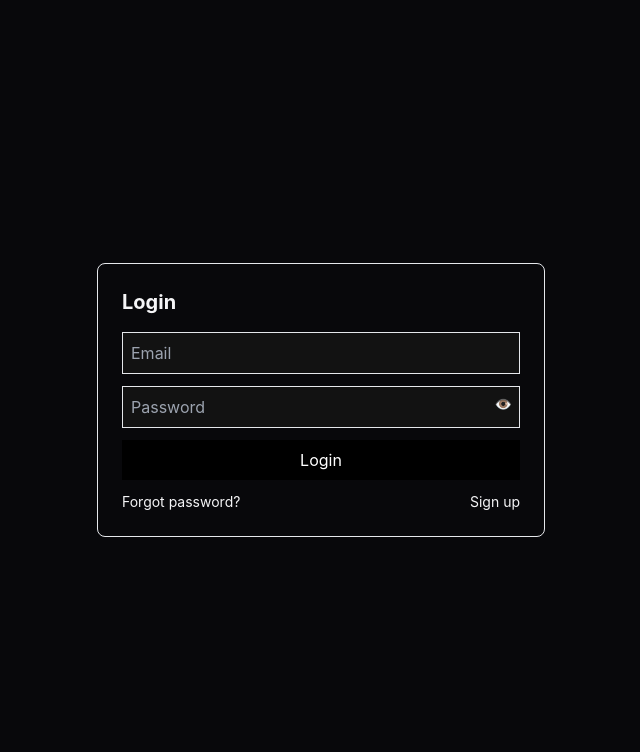
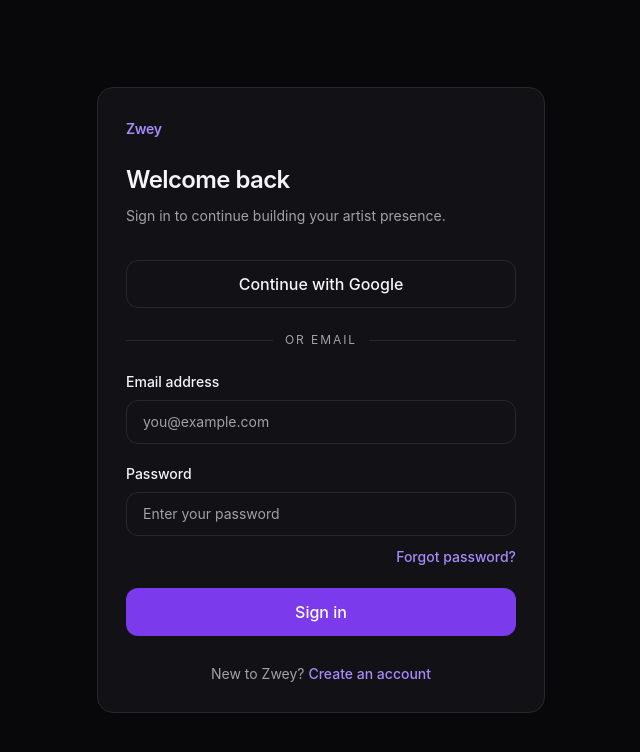
Before and after one commit to Josh-Fynly/zwey, a Next.js app: page /login in a window 1280 px wide. Shown: the top 752 px of the page, without its empty margins (319-959 px from the left). Built offline with nearby package versions, Linux system fonts and the light colour scheme; no server answers.

Commit message:
Refactor login page and improve authentication flow

```diff
--- a/app/login/page.js
+++ b/app/login/page.js
@@ -1,180 +1,193 @@
 "use client";
 
 import { useState } from "react";
+import Link from "next/link";
 import { useRouter } from "next/navigation";
-import { useAuth } from "../../context/AuthContext";
-import { auth } from "../../lib/firebase";
-import { sendPasswordResetEmail } from "firebase/auth";
+import {
+  GoogleAuthProvider,
+  signInWithEmailAndPassword,
+  signInWithPopup,
+} from "firebase/auth";
+import { doc, getDoc } from "firebase/firestore";
+import { auth, db } from "../../lib/firebase";
+import { getZweyErrorMessage } from "../../lib/errors";
+import Button from "../../components/ui/Button";
+import Input from "../../components/ui/Input";
+import Alert from "../../components/ui/Alert";
+import Card from "../../components/ui/Card";
 
-function getAuthErrorMessage(error) {
-  switch (error?.code) {
-    case "auth/invalid-credential":
-    case "auth/user-not-found":
-    case "auth/wrong-password":
-      return "Incorrect email or password. Please try again.";
+export default function LoginPage() {
+  const router = useRouter();
+  const [email, setEmail] = useState("");
+  const [password, setPassword] = useState("");
+  const [error, setError] = useState("");
+  const [loading, setLoading] = useState(false);
+  const [googleLoading, setGoogleLoading] = useState(false);
 
-    case "auth/too-many-requests":
-      return "Too many unsuccessful attempts. Please try again later.";
+  const continueAfterAuthentication = async (user) => {
+    const userSnapshot = await getDoc(doc(db, "users", user.uid));
 
-    case "auth/network-request-failed":
-      return "Network error. Check your connection and try again.";
-
-    case "auth/user-disabled":
-      return "This account has been disabled. Please contact support.";
-
-    default:
-      return "Unable to log in right now. Please try again.";
-  }
+    if (!userSnapshot.exists()) {
+      router.replace("/onboarding");
+      return;
     }
 
-function getPasswordResetErrorMessage(error) {
-  switch (error?.code) {
-    case "auth/invalid-email":
-      return "Please enter a valid email address.";
+    const userData = userSnapshot.data();
 
-    case "auth/user-not-found":
-      return "No account was found with that email address.";
-
-    case "auth/too-many-requests":
-      return "Too many requests. Please try again later.";
-
-    case "auth/network-request-failed":
-      return "Network error. Check your connection and try again.";
-
-    default:
-      return "Unable to send the password reset email. Please try again.";
-  }
+    if (userData.profileCompleted === true) {
+      router.replace("/dashboard");
+      return;
     }
 
-export default function Login() {
-  const [email, setEmail] = useState("");
-  const [password, setPassword] = useState("");
-  const [showPassword, setShowPassword] = useState(false);
-  const [error, setError] = useState("");
-  const [success, setSuccess] = useState("");
-  const [loading, setLoading] = useState(false);
-  const [resetLoading, setResetLoading] = useState(false);
+    router.replace("/onboarding");
+  };
 
-  const router = useRouter();
-  const { login } = useAuth();
+  const handleEmailSignIn = async (event) => {
+    event.preventDefault();
+    setError("");
 
-  const handleSubmit = async (e) => {
-    e.preventDefault();
+    if (!email.trim() || !password) {
+      setError("Enter your email address and password.");
+      return;
+    }
 
-    setError("");
-    setSuccess("");
     setLoading(true);
 
     try {
-      await login(email, password);
-      router.push("/dashboard");
-    } catch (err) {
-      console.error("Login error:", err);
-      setError(getAuthErrorMessage(err));
+      const credential = await signInWithEmailAndPassword(
+        auth,
+        email.trim(),
+        password
+      );
+
+      await continueAfterAuthentication(credential.user);
+    } catch (authError) {
+      setError(getZweyErrorMessage(authError, "sign-in"));
     } finally {
       setLoading(false);
     }
   };
 
-  const handleForgotPassword = async () => {
+  const handleGoogleSignIn = async () => {
     setError("");
-    setSuccess("");
-
-    if (!email.trim()) {
-      setError("Enter your email address first.");
-      return;
-    }
-
-    setResetLoading(true);
+    setGoogleLoading(true);
 
     try {
-      await sendPasswordResetEmail(auth, email.trim());
-      setSuccess("Password reset email sent. Check your inbox.");
-    } catch (err) {
-      console.error("Password reset error:", err);
-      setError(getPasswordResetErrorMessage(err));
+      const provider = new GoogleAuthProvider();
+      provider.setCustomParameters({ prompt: "select_account" });
+
+      const credential = await signInWithPopup(auth, provider);
+
+      await continueAfterAuthentication(credential.user);
+    } catch (authError) {
+      setError(getZweyErrorMessage(authError, "google-sign-in"));
     } finally {
-      setResetLoading(false);
+      setGoogleLoading(false);
     }
   };
 
   return (
-    <div className="min-h-screen flex items-center justify-center">
-      <div className="w-full max-w-md p-6 border rounded-lg">
-        <h1 className="text-xl font-bold mb-4">Login</h1>
+    <main className="min-h-screen bg-zwey-bg px-4 py-8 text-zwey-text sm:px-6">
+      <div className="mx-auto flex min-h-[calc(100dvh-4rem)] w-full max-w-md items-center">
+        <Card className="w-full p-5 sm:p-7">
+          <div className="mb-8">
+            <Link
+              href="/"
+              className="text-sm font-semibold tracking-tight text-zwey-violetBright"
+            >
+              Zwey
+            </Link>
 
-        {error && (
-          <p className="text-red-500 mb-3" role="alert">
-            {error}
+            <h1 className="mt-6 text-2xl font-semibold tracking-tight">
+              Welcome back
+            </h1>
+
+            <p className="mt-2 text-sm leading-6 text-zwey-muted">
+              Sign in to continue building your artist presence.
             </p>
-        )}
+          </div>
 
-        {success && (
-          <p className="text-green-600 mb-3" role="status">
-            {success}
-          </p>
-        )}
+          {error ? (
+            <div className="mb-5">
+              <Alert variant="error">{error}</Alert>
+            </div>
+          ) : null}
 
-        <form onSubmit={handleSubmit} className="space-y-3">
-          <input
+          <Button
+            type="button"
+            variant="secondary"
+            size="lg"
+            fullWidth
+            loading={googleLoading}
+            disabled={loading}
+            onClick={handleGoogleSignIn}
+          >
+            Continue with Google
+          </Button>
+
+          <div className="my-6 flex items-center gap-3">
+            <div className="h-px flex-1 bg-zwey-border" />
+            <span className="text-xs uppercase tracking-[0.16em] text-zwey-muted">
+              or email
+            </span>
+            <div className="h-px flex-1 bg-zwey-border" />
+          </div>
+
+          <form onSubmit={handleEmailSignIn} className="space-y-5">
+            <Input
+              label="Email address"
               type="email"
-            placeholder="Email"
-            className="w-full border p-2"
+              inputMode="email"
+              autoComplete="email"
               value={email}
-            onChange={(e) => {
-              setEmail(e.target.value);
-              setError("");
-              setSuccess("");
-            }}
-            required
+              onChange={(event) => setEmail(event.target.value)}
+              placeholder="you@example.com"
+              disabled={loading || googleLoading}
             />
 
-          <div className="relative">
-            <input
-              type={showPassword ? "text" : "password"}
-              placeholder="Password"
-              className="w-full border p-2 pr-16"
+            <div>
+              <Input
+                label="Password"
+                type="password"
+                autoComplete="current-password"
                 value={password}
-              onChange={(e) => {
-                setPassword(e.target.value);
-                setError("");
-                setSuccess("");
-              }}
-              required
+                onChange={(event) => setPassword(event.target.value)}
+                placeholder="Enter your password"
+                disabled={loading || googleLoading}
               />
 
-            <button
-              type="button"
-              onClick={() => setShowPassword(!showPassword)}
-              className="absolute right-2 top-2 text-sm"
-              aria-label={showPassword ? "Hide password" : "Show password"}
+              <div className="mt-2 text-right">
+                <Link
+                  href="/forgot-password"
+                  className="text-sm font-medium text-zwey-violetBright hover:text-zwey-text"
                 >
-              {showPassword ? "🙈" : "👁️"}
-            </button>
+                  Forgot password?
+                </Link>
+              </div>
             </div>
 
-          <button
+            <Button
               type="submit"
-            className="w-full bg-black text-white p-2 disabled:opacity-60"
-            disabled={loading}
+              size="lg"
+              fullWidth
+              loading={loading}
+              disabled={googleLoading}
             >
-            {loading ? "Logging in..." : "Login"}
-          </button>
+              Sign in
+            </Button>
           </form>
 
-        <div className="flex justify-between mt-3 text-sm">
-          <button
-            type="button"
-            onClick={handleForgotPassword}
-            disabled={resetLoading}
-            className="disabled:opacity-60"
+          <p className="mt-7 text-center text-sm text-zwey-muted">
+            New to Zwey?{" "}
+            <Link
+              href="/signup"
+              className="font-medium text-zwey-violetBright hover:text-zwey-text"
             >
-            {resetLoading ? "Sending..." : "Forgot password?"}
-          </button>
-
-          <a href="/signup">Sign up</a>
+              Create an account
+            </Link>
+          </p>
+        </Card>
       </div>
-      </div>
-    </div>
+    </main>
   );
               }
```
Lines whose indentation alone changed are shown as unchanged.
